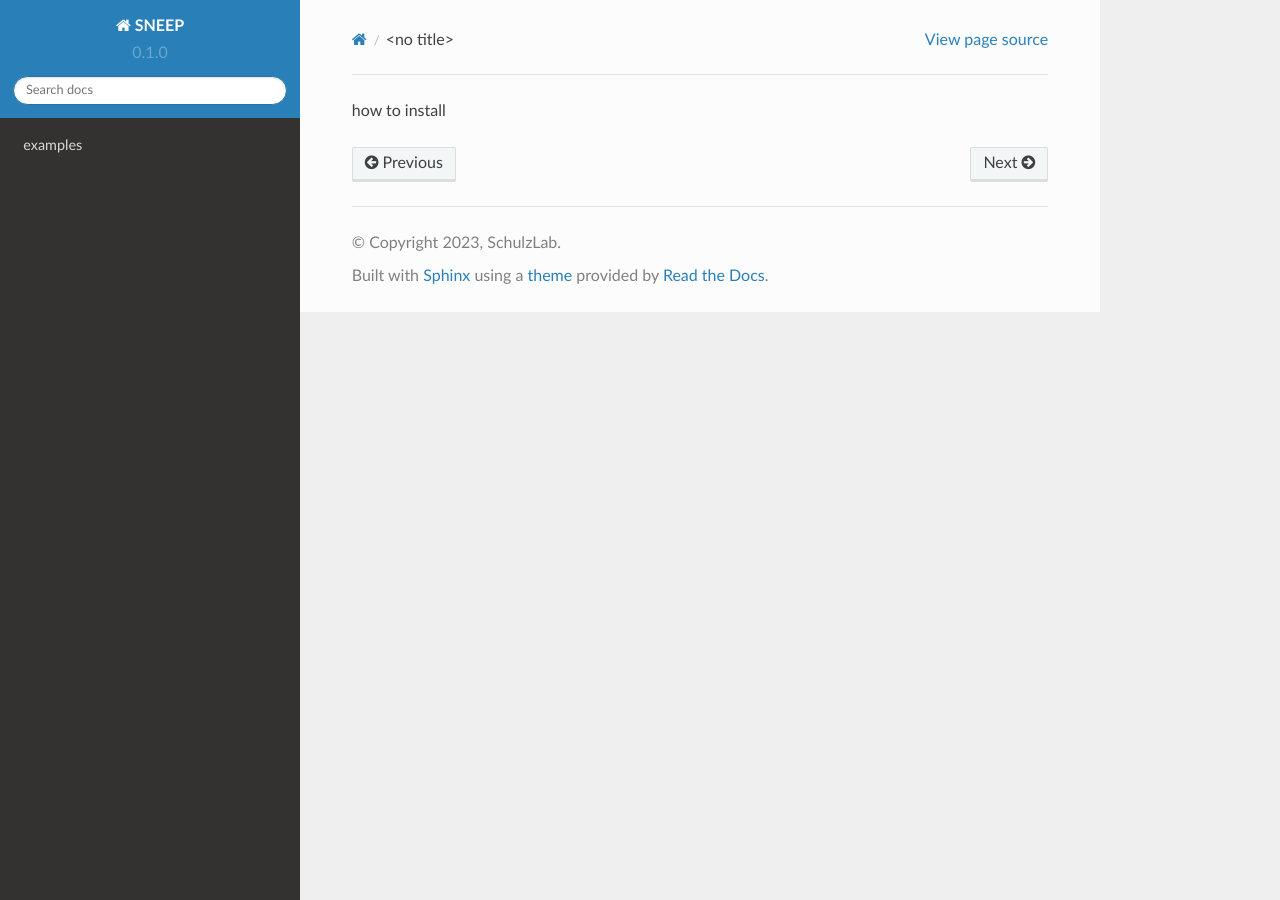
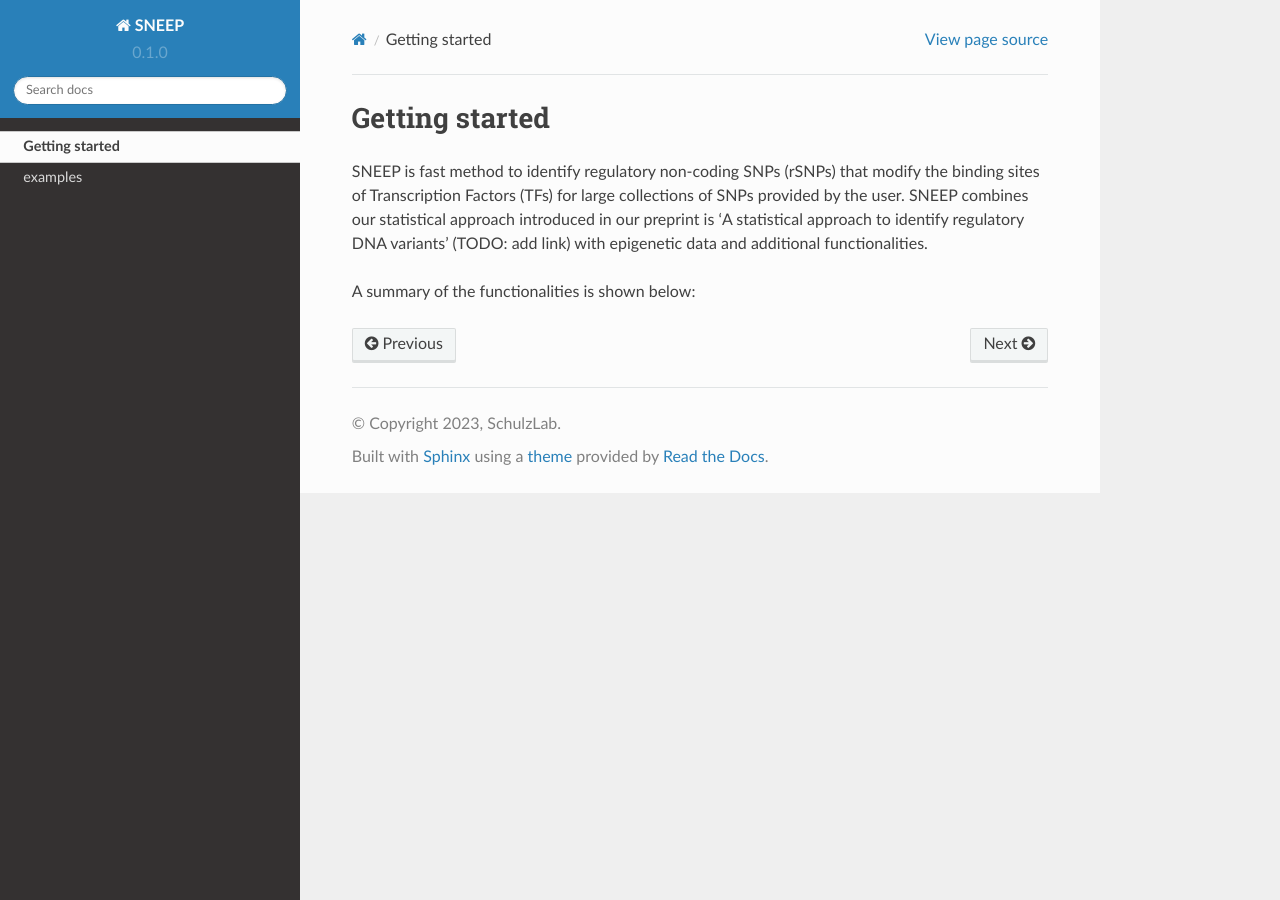
Before and after one commit to SchulzLab/SNEEP, a Sphinx documentation site: the page built from docs/gettingStarted.rst, in a window 1280 px wide. Built offline with Sphinx 7.4.7 and the Read the Docs theme 2.0.0, drawn with Linux system fonts in a browser that asks for light colours; pages that are not in the unit, such as notebooks, are missing from menus.

Commit message:
Update gettingStarted.rst

```diff
--- a/docs/gettingStarted.rst
+++ b/docs/gettingStarted.rst
@@ -1 +1,7 @@
-how to install
+===============
+Getting started
+===============
+
+SNEEP is fast method to identify regulatory non-coding SNPs (rSNPs) that modify the binding sites of Transcription Factors (TFs) for large collections of SNPs provided by the user. SNEEP combines our statistical approach introduced in our preprint is 'A statistical approach to identify regulatory DNA variants' (TODO: add link) with epigenetic data and additional functionalities.
+
+A summary of the functionalities is shown below:
```
